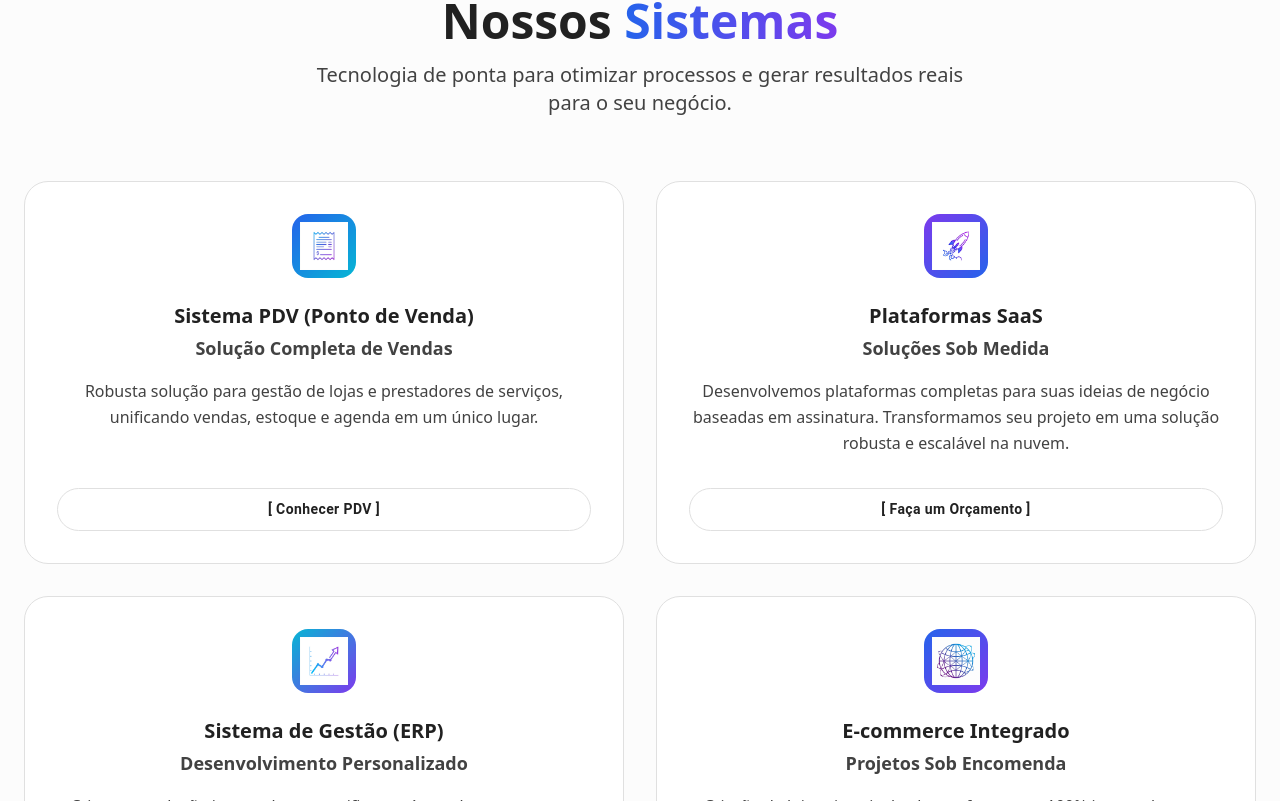
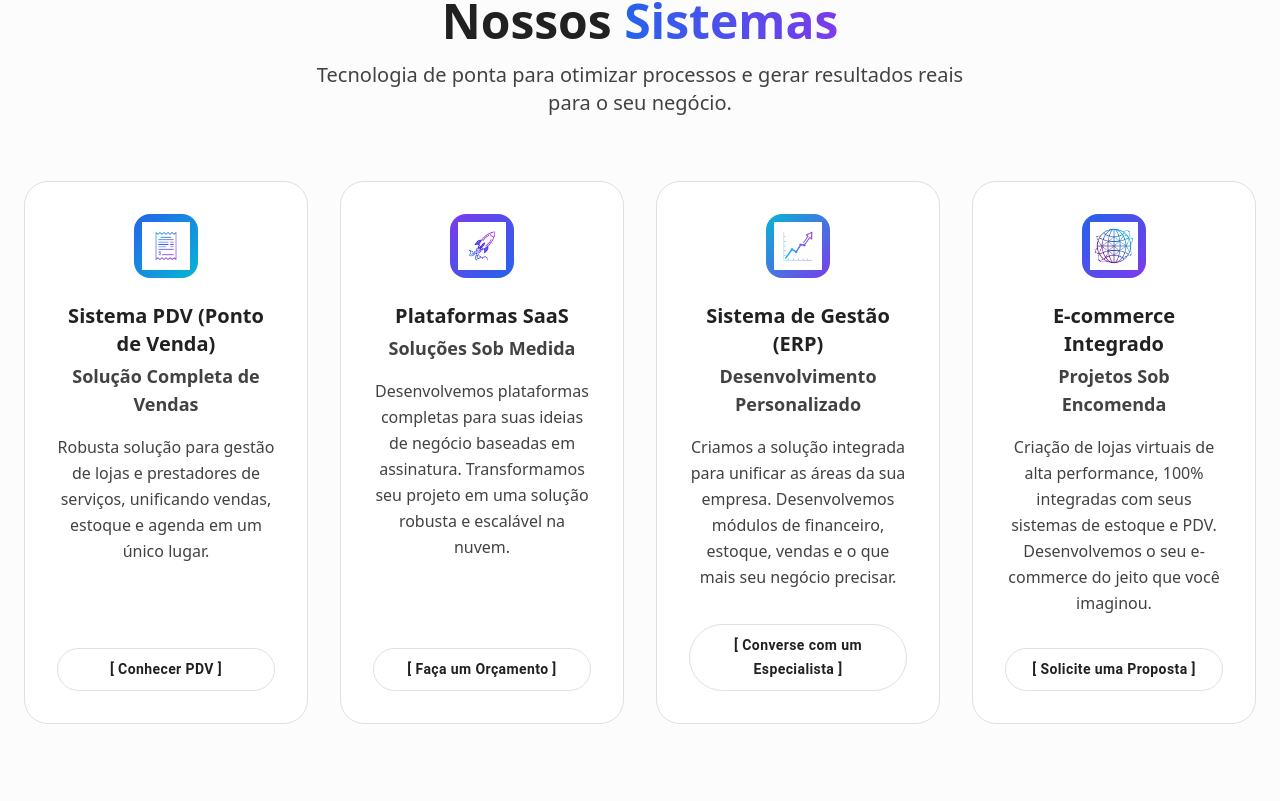
Before and after one commit to agencia-tela-branca/portfolio, a React (Vite) app in the folder _frontend/: page / in a window 1280 px wide. Shown: the part 1999-2800 px from the top of the page. Built offline with nearby package versions, Linux system fonts and the light colour scheme; no server answers.

Commit message:
feat: ensure all 4 system cards are visible in a single row on large screens

```diff
--- a/_frontend/src/pages/home/HomePage.jsx
+++ b/_frontend/src/pages/home/HomePage.jsx
@@ -468,7 +468,7 @@
                         initial="hidden"
                         whileInView="visible"
                         viewport={{ once: true, amount: 0.1 }}
-                        className="grid grid-cols-1 md:grid-cols-2 gap-8"
+                        className="grid grid-cols-1 md:grid-cols-2 lg:grid-cols-4 gap-8"
                     >
                         {systems.map((system, index) => (
                             <motion.div
```
